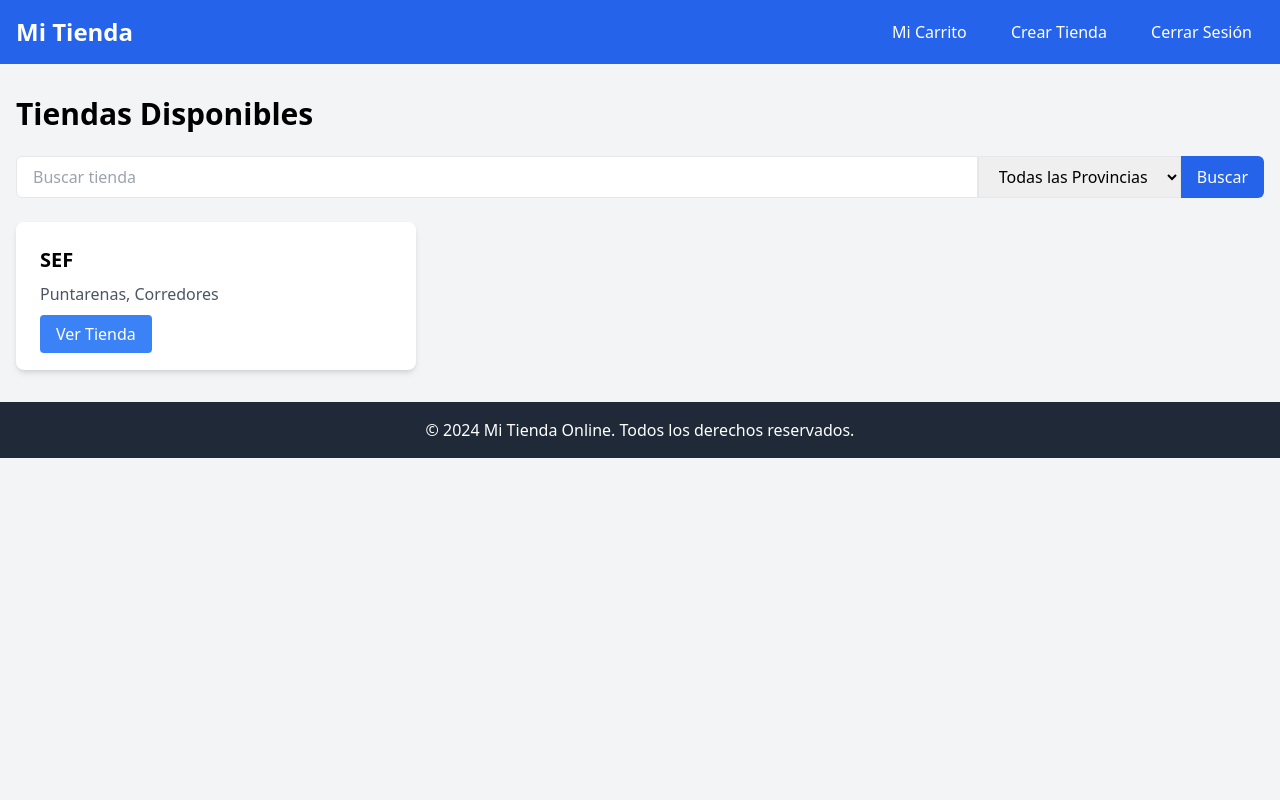
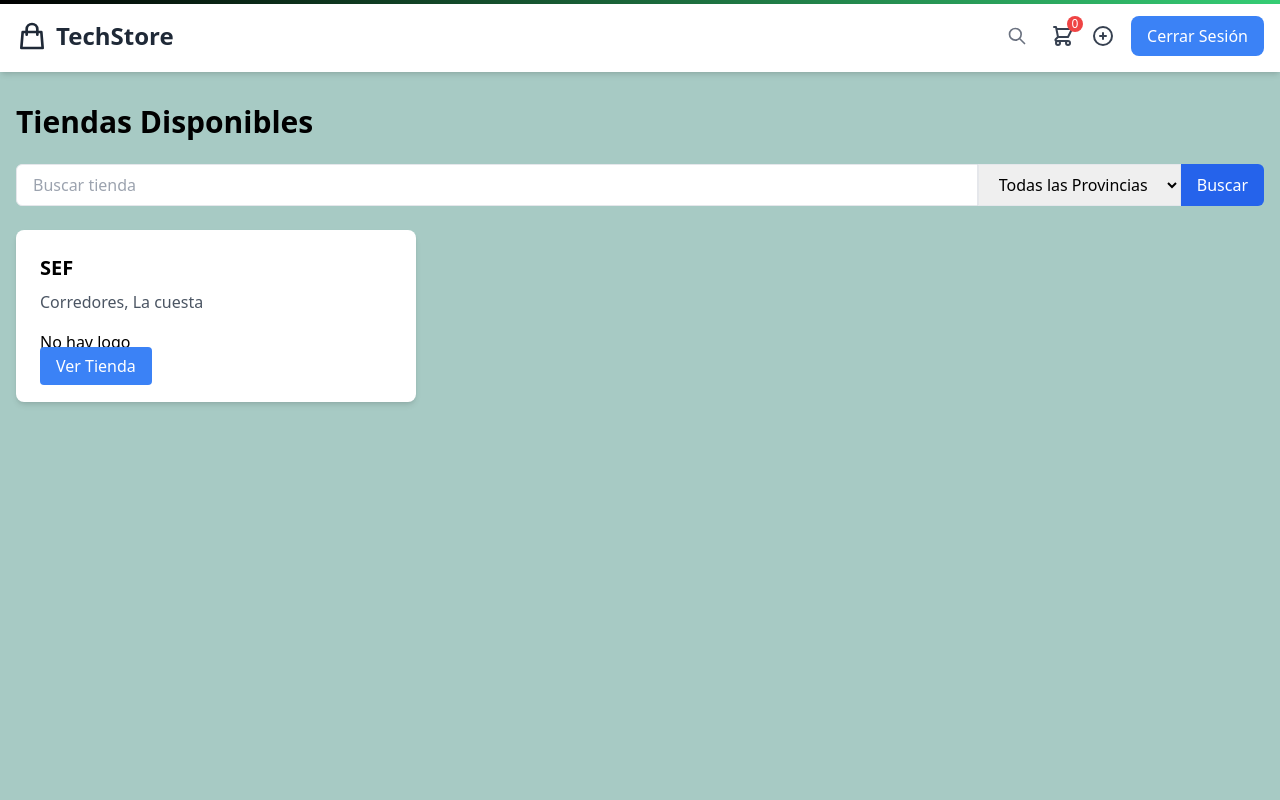
Before and after one commit to yeisonrcr/Portafolio2025, a Django app: page /ecom/ in a window 1280 px wide. Run offline with Django 5.2, Linux system fonts and the light colour scheme; a user stored in the database is signed in; data comes from the database, SQL or seed files in the repository; parts of the project's set-up code (start-up, migrations or seed data) failed here and were passed over; some libraries are stand-ins or nearby versions.

Commit message:
Se ha actualizado el carrito, y se ha configurado estilos para estetica del proyecto

```diff
--- a/MyText_info.txt
+++ b/MyGitInfo.txt
@@ -24,20 +24,15 @@ borrar la rama
 git branch -d nombre_de_la_rama
 
 
-
 """
-
 git clone xr
 cd xr
-
 git checkout -b usernamex
 
 #subir cambios
 git add .
 git commit -m ""
-
 git push origin usernamex
-
 
 #cada que inicio, mantengo rama actualizada
 git checkout main
--- a/info_django.txt
+++ b/info_django.txt
@@ -1,3 +1,8 @@
+"Broken pipe"
+    en un servidor ocurre cuando el servidor intenta
+        enviar datos a un cliente, pero el cliente ya cerró
+            la conexión antes de que los datos llegaran por completo.
+
 {% extends "./uno.html" %}
 
 
--- a/tiendas/models.py
+++ b/tiendas/models.py
@@ -192,7 +192,7 @@ class Producto(models.Model):
     foto3 = models.ImageField(upload_to='productos/', blank=True, null=True)
 
     detalles = models.TextField()
-    precio = models.DecimalField(max_digits=10, decimal_places=2)
+    precio = models.DecimalField(default=0,max_digits=10, decimal_places=2)
     stock = models.PositiveIntegerField(default=0)
 
     estrellas = models.FloatField(default=0, validators=[MinValueValidator(0), MaxValueValidator(5)])
--- a/tiendas/templates/base.html
+++ b/tiendas/templates/base.html
@@ -5,6 +5,7 @@
     <meta name="viewport" content="width=device-width, initial-scale=1.0">
     <title>{% block title %}Mi Tienda Online{% endblock %}</title>
     <script src="https://cdn.tailwindcss.com"></script>
+
 </head>
 <body class="bg-gray-100 min-h-screen">
     <nav class="bg-blue-600 text-white p-4">
@@ -24,12 +25,52 @@
             </div>
         </div>
     </nav>
+    <div class="container mx-auto mt-8 px-4">
 
-    <div class="container mx-auto mt-8 px-4">
         {% if messages %}
             {% for message in messages %}
-                <div class="bg-{{ message.tags }}-100 border border-{{ message.tags }}-400 text-{{ message.tags }}-700 px-4 py-3 rounded relative" role="alert">
-                    {{ message }}
+                <div
+                    style="
+                        padding: 16px;
+                        margin-bottom: 12px;
+                        border-radius: 8px;
+                        font-size: 14px;
+                        font-weight: bold;
+                        display: flex;
+                        align-items: center;
+                        justify-content: space-between;
+                        background-color: {% if message.tags == 'success' %} #d4edda
+                                          {% elif message.tags == 'error' %} #f8d7da
+                                          {% elif message.tags == 'info' %} #d1ecf1
+                                          {% else %} #fff3cd
+                                          {% endif %};
+                        color: {% if message.tags == 'success' %} #155724
+                               {% elif message.tags == 'error' %} #721c24
+                               {% elif message.tags == 'info' %} #0c5460
+                               {% else %} #856404
+                               {% endif %};
+                        border: 1px solid {% if message.tags == 'success' %} #c3e6cb
+                                          {% elif message.tags == 'error' %} #f5c6cb
+                                          {% elif message.tags == 'info' %} #bee5eb
+                                          {% else %} #ffeeba
+                                          {% endif %};
+                    "
+                    role="alert"
+                >
+                    <span>{{ message }}</span>
+                    <button
+                        style="
+                            background: transparent;
+                            border: none;
+                            font-size: 16px;
+                            font-weight: bold;
+                            color: inherit;
+                            cursor: pointer;
+                        "
+                        onclick="this.parentElement.style.display='none';"
+                    >
+                        &times;
+                    </button>
                 </div>
             {% endfor %}
         {% endif %}
@@ -37,10 +78,18 @@
         {% block content %}{% endblock %}
     </div>
 
+
+
+
+
     <footer class="bg-gray-800 text-white py-4 mt-8">
         <div class="container mx-auto text-center">
             © {% now "Y" %} Mi Tienda Online. Todos los derechos reservados.
         </div>
     </footer>
+
+
+
+
 </body>
 </html>
--- /dev/null
+++ b/tiendas/templates/base_ecommerce.html
@@ -0,0 +1,173 @@
+<!DOCTYPE html>
+<html lang="es">
+  <head>
+    <meta charset="UTF-8" />
+    <meta name="viewport" content="width=device-width, initial-scale=1.0" />
+    <title>{% block title %}Tienda Online{% endblock %}</title>
+
+    <!-- Tailwind CSS -->
+    <script src="https://cdn.tailwindcss.com"></script>
+
+
+    <!-- Bootstrap CSS -->
+
+    <style>
+      /* Estilos modernos para ecommerce */
+      body {
+        background-color: #a7cac4;
+      }
+      .gradient-border {
+        position: relative;
+        overflow: hidden;
+      }
+      .gradient-border::before {
+        content: "";
+        position: absolute;
+        top: 0;
+        left: 0;
+        right: 0;
+        height: 4px;
+        background: linear-gradient(to right, #000000, #35cd74);
+      }
+    </style>
+  </head>
+  <body class="min-h-screen font-sans">
+    <!-- Navegación moderna -->
+    <nav class="bg-white shadow-md sticky top-0 z-50 gradient-border">
+      <div
+        class="container mx-auto px-4 py-4 flex justify-between items-center"
+      >
+        <a
+          href="{% url 'tienda_list' %}"
+          class="text-2xl font-bold text-gray-800 hover:text-blue-600 transition flex items-center"
+        >
+          <svg
+            xmlns="http://www.w3.org/2000/svg"
+            class="h-8 w-8 mr-2"
+            fill="none"
+            viewBox="0 0 24 24"
+            stroke="currentColor"
+          >
+            <path
+              stroke-linecap="round"
+              stroke-linejoin="round"
+              stroke-width="2"
+              d="M16 11V7a4 4 0 00-8 0v4M5 9h14l1 12H4L5 9z"
+            />
+          </svg>
+          TechStore
+        </a>
+        <div class="flex items-center space-x-4">
+          <div class="relative">
+
+            <button
+              class="absolute right-2 top-1/2 transform -translate-y-1/2 text-gray-500"
+            >
+              <svg
+                xmlns="http://www.w3.org/2000/svg"
+                class="h-5 w-5"
+                fill="none"
+                viewBox="0 0 24 24"
+                stroke="currentColor"
+              >
+                <path
+                  stroke-linecap="round"
+                  stroke-linejoin="round"
+                  stroke-width="2"
+                  d="M21 21l-6-6m2-5a7 7 0 11-14 0 7 7 0 0114 0z"
+                />
+              </svg>
+            </button>
+          </div>
+          {% if user.is_authenticated %}
+          <div class="relative group">
+            <a
+              href="{% url 'carrito' %}"
+              class="text-gray-700 hover:text-blue-600 transition relative"
+            >
+              <svg
+                xmlns="http://www.w3.org/2000/svg"
+                class="h-6 w-6"
+                fill="none"
+                viewBox="0 0 24 24"
+                stroke="currentColor"
+              >
+                <path
+                  stroke-linecap="round"
+                  stroke-linejoin="round"
+                  stroke-width="2"
+                  d="M3 3h2l.4 2M7 13h10l4-8H5.4M7 13L5.4 5M7 13l-2.293 2.293c-.63.63-.184 1.707.707 1.707H17m0 0a2 2 0 100 4 2 2 0 000-4zm-8 2a2 2 0 11-4 0 2 2 0 014 0z"
+                />
+              </svg>
+              <span
+                class="absolute -top-2 -right-2 bg-red-500 text-white text-xs rounded-full h-4 w-4 flex items-center justify-center"
+                >0</span
+              >
+            </a>
+          </div>
+          {% if user.is_superuser %}
+          <a
+            href="{% url 'crear_tienda' %}"
+            class="text-gray-700 hover:text-blue-600 transition"
+          >
+            <svg
+              xmlns="http://www.w3.org/2000/svg"
+              class="h-6 w-6"
+              fill="none"
+              viewBox="0 0 24 24"
+              stroke="currentColor"
+            >
+              <path
+                stroke-linecap="round"
+                stroke-linejoin="round"
+                stroke-width="2"
+                d="M12 9v3m0 0v3m0-3h3m-3 0H9m12 0a9 9 0 11-18 0 9 9 0 0118 0z"
+              />
+            </svg>
+          </a>
+          {% endif %}
+          <a
+            href="{% url 'logout' %}"
+            class="bg-blue-500 text-white px-4 py-2 rounded-lg hover:bg-blue-600 transition"
+          >
+            Cerrar Sesión
+          </a>
+          {% else %}
+          <a
+            href="{% url 'login' %}"
+            class="bg-blue-500 text-white px-4 py-2 rounded-lg hover:bg-blue-600 transition"
+          >
+            Iniciar Sesión
+          </a>
+          <a
+            href="{% url 'registro' %}"
+            class="bg-green-500 text-white px-4 py-2 rounded-lg hover:bg-green-600 transition"
+          >
+            Registrarse
+          </a>
+          {% endif %}
+        </div>
+      </div>
+    </nav>
+
+    <!-- Mensajes -->
+    <div class="container mx-auto mt-8 px-4">
+      {% if messages %} {% for message in messages %}
+      <div
+        class="p-4 mb-4 rounded-lg font-semibold flex items-center justify-between shadow-md border-l-4 {% if message.tags == 'success' %} bg-green-50 text-green-800 border-green-500 {% elif message.tags == 'error' %} bg-red-50 text-red-800 border-red-500 {% elif message.tags == 'info' %} bg-blue-50 text-blue-800 border-blue-500 {% else %} bg-yellow-50 text-yellow-800 border-yellow-500 {% endif %}"
+        role="alert"
+      >
+        <span class="flex items-center"> {{ message }} </span>
+        <button
+          class="text-lg font-bold focus:outline-none hover:text-gray-600 transition ml-4"
+          onclick="this.parentElement.style.display='none';"
+        >
+          &times;
+        </button>
+      </div>
+      {% endfor %} {% endif %}
+
+      {% block content %}{% endblock %}
+    </div>
+  </body>
+</html>
--- a/tiendas/templates/tiendas/tienda_list.html
+++ b/tiendas/templates/tiendas/tienda_list.html
@@ -1,4 +1,4 @@
-{% extends 'base.html' %}
+{% extends 'base_ecommerce.html' %}
 
 {% block title %}Tiendas Disponibles{% endblock %}
 
@@ -29,10 +29,17 @@
     <!--Ejemplo de uso directo, pero para escalabilidad utilizamos include/pagination.html e include -->
     <div class="grid md:grid-cols-3 gap-6">
         {% for tienda in tiendas %}
+
             <div class="bg-white shadow-md rounded-lg overflow-hidden">
                 <div class="p-6">
                     <h2 class="text-xl font-semibold mb-2">{{ tienda.nombre }}</h2>
-                    <p class="text-gray-600 mb-4">{{ tienda.provincia.nombre }}, {{ tienda.canton.nombre }}</p>
+                    <p class="text-gray-600 mb-4">{{ tienda.canton.nombre }}, {{ tienda.distrito.nombre }}</p>
+
+                    {% if tienda.logo %}
+                    <div class="flex mb-4">
+                        <img src="{{ tienda.logo.url }}" alt="Imagen de la tienda" class="max-w-xs h-32 w-32 rounded-lg shadow-md object-contain">
+                    </div>
+                    {% else %} <p>No hay logo</p> {% endif %}
 
                     <a href="{% url 'tienda_detail' slug=tienda.slug %}" class="bg-blue-500 text-white px-4 py-2 rounded hover:bg-blue-600">
                         Ver Tienda
--- a/tiendas/views.py
+++ b/tiendas/views.py
@@ -187,6 +187,8 @@ class ProductoDetailView(DetailView):
                     item_carrito.save()
 
                 messages.success(request, f'Producto {self.object.nombre} agregado al carrito')
+
+
                 return redirect('producto_detail', pk=self.object.pk)
 
         except Exception as e:
@@ -369,20 +371,48 @@ class CarritoView(LoginRequiredMixin, View):
                     #manejo carritos y items en cada carrito por usuarios logeados
                     carrito = Carrito.objects.get(id=carrito_id, usuario=request.user) #envio id y usuario (con los mixins)
                     carrito.items.all().delete() #elimino los items en este carrito
+                    carrito.delete()
+
                     messages.success(request, 'Carrito vaciado correctamente')
                 except Carrito.DoesNotExist:
                     messages.error(request, 'El carrito no existe')
+                        # Eliminar ítem específico
 
-            # Eliminar ítem específico
+
+
             elif 'eliminar_item' in request.POST:
-                #obtengo el item e intento eliminarlo
-                item_id = request.POST.get('item_id')
+                carrito_id = request.POST.get('carrito_id')  # ID del carrito enviado desde el formulario
+                item_id = request.POST.get('item_id')  # ID del ítem a eliminar
+
                 try:
-                    item = ItemCarrito.objects.get(id=item_id, carrito__usuario=request.user) #envio peticion a la base de datos de los items agregados al carrito ID, (envio mixins id, y user)
-                    item.delete() #elimino el item
-                    messages.success(request, 'Producto eliminado del carrito')
+                    # Verificar que ambos IDs estén presentes
+                    if not carrito_id or not item_id:
+                        messages.error(request, "Faltan datos: carrito_id o item_id.")
+                        return redirect('carrito')  # Reemplaza 'tu_vista' con la vista correspondiente
+
+                    # Obtener el ítem específico relacionado con el carrito y el usuario
+                    item = ItemCarrito.objects.get(id=item_id, carrito__id=carrito_id, carrito__usuario=request.user)
+
+                    # Eliminar el ítem seleccionado
+                    item.delete()
+
+                    # Verificar si el carrito queda sin ítems
+                    carrito = Carrito.objects.get(id=carrito_id, usuario=request.user)  # Obtener el carrito
+                    if not carrito.items.exists():  # Si el carrito no tiene más ítems
+                        carrito.delete()  # Eliminar el carrito
+                        print("El carrito ha sido eliminado porque ya no tiene ítems.")
+                        messages.success(request, 'El producto fue eliminado y el carrito estaba vacío, así que fue eliminado.')
+                    else:
+                        print("El carrito aún tiene ítems.")
+                        messages.success(request, 'Producto eliminado del carrito.')
+
                 except ItemCarrito.DoesNotExist:
-                    messages.error(request, 'El ítem no existe') #si no es portque no hay nada aca
+                    messages.error(request, 'El ítem que intentas eliminar no existe.')
+                except Carrito.DoesNotExist:
+                    messages.error(request, 'El carrito no existe.')
+                except Exception as e:
+                    messages.error(request, f'Ocurrió un error: {str(e)}')
+
 
         except Exception as e:
             messages.error(request, f'Error al procesar el carrito: {str(e)}')
```
Also changed, not shown: tiendas/templates/base_animales.html (added, +115 -0 lines), tiendas/templates/tiendas/carrito.html (+6 -4 lines), tiendas/templates/tiendas/producto_detail.html (+25 -4 lines), tiendas/templates/tiendas/producto_form.html (+63 -0 lines), tiendas/templates/tiendas/tienda_detail.html (+20 -5 lines), tiendas/templates/tiendas/tienda_form.html (+5 -11 lines), media/productos/camisapolonegra.jpg (added), media/productos/dds.jpg (added), media/productos/dds_1Jyf45g.jpg (added), media/productos/freno.jpg (added), media/tiendas/logos/aaa.jpg (added), tiendas/migrations/0003_alter_producto_precio.py (added).
